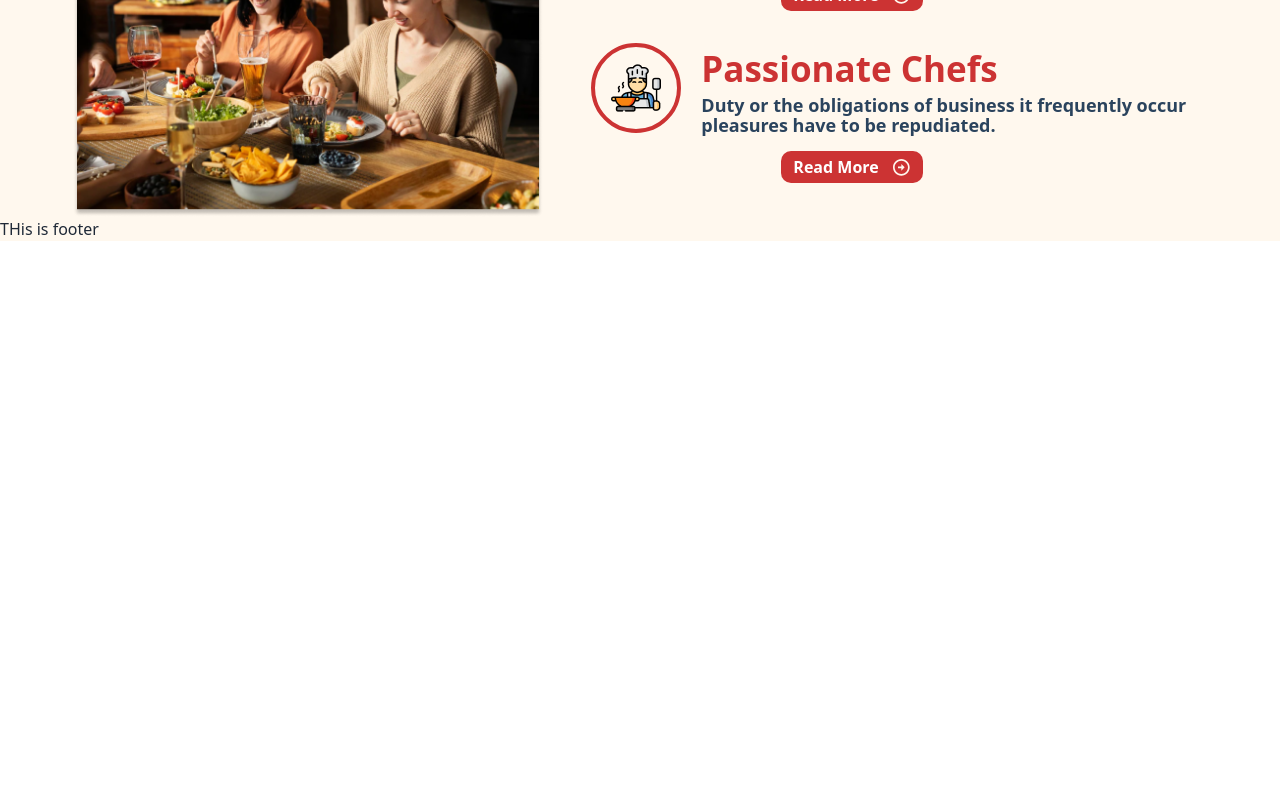
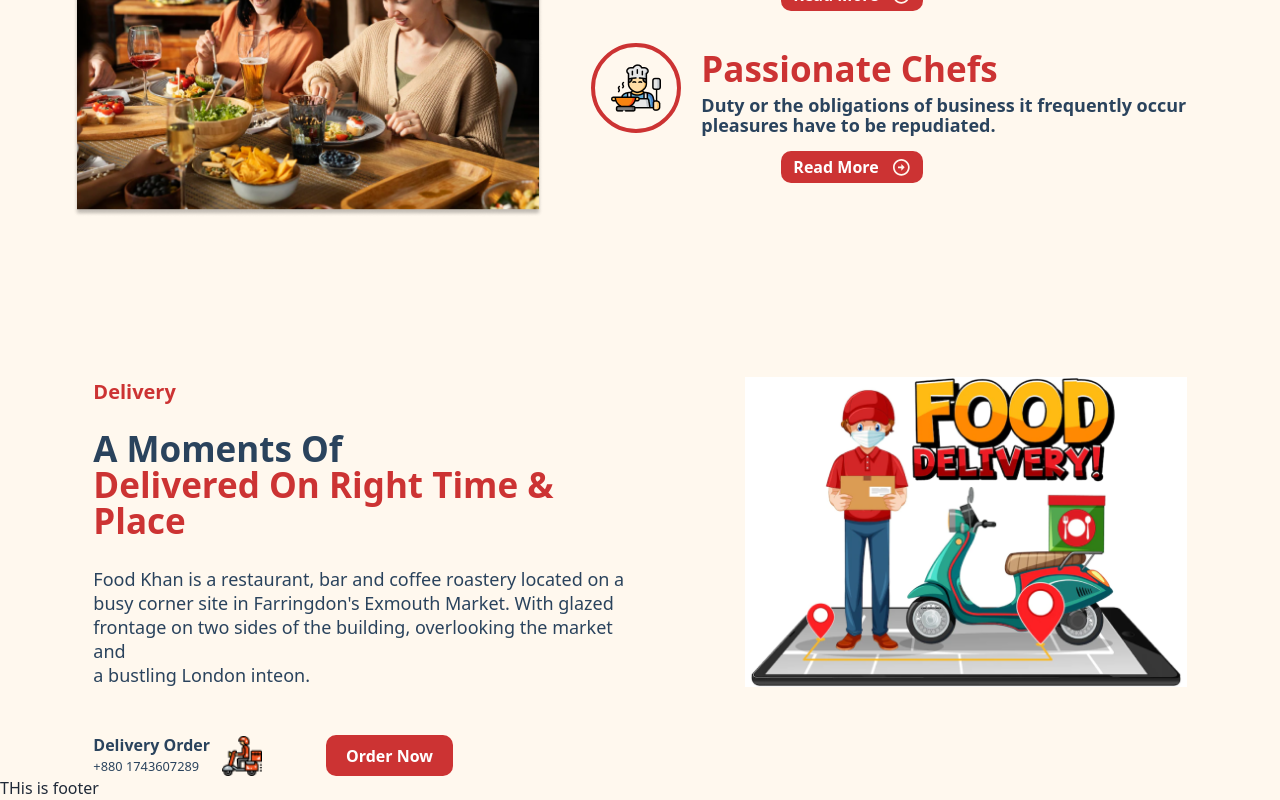
Before and after one commit to JannatunNimeNishat/cafe-007, a React (Vite) app: page / in a window 1280 px wide. Shown: the part 2948-3748 px from the top of the page. Before the commit the page ends 3189 px from the top, so only its background shows below. Built offline with nearby package versions, Linux system fonts and the light colour scheme; no server answers.

Commit message:
Delivery section added on home page

```diff
--- /dev/null
+++ b/src/pages/Home/Delivery/Delivery.jsx
@@ -0,0 +1,44 @@
+
+import delivery_img from '../../../assets/delivery/image_delivery.png'
+import bike_img from '../../../assets/delivery/bike.png'
+const Delivery = () => {
+    return (
+        <div className='my-container px-10 mt-40'>
+
+            <div className='flex gap-24'>
+                <div>
+                    <p className='text-[#C33] text-[20px] font-bold '>Delivery</p>
+                    <h3 className=' text-[35px] font-bold leading-9 mt-6'><span className='text-[#2A435D]'>A Moments Of</span><br />
+                        <span className='text-[#C33]'>Delivered On Right Time & Place</span></h3>
+
+                    <p className='text-[#2A435D] text-[18px] mt-7 leading-6'>Food Khan is a restaurant, bar and coffee roastery located on a <br /> busy corner site in Farringdon's Exmouth Market. With glazed <br /> frontage on two sides of the building, overlooking the market and <br /> a bustling London inteon.</p>
+
+                    <div className='mt-12 flex gap-8'>
+                        <div className='text-[#2A435D] leading-5 flex items-center gap-2 mr-8'>
+                            <div>
+                                <p className='text-[#2A435D] font-bold'>Delivery Order</p>
+                                <small className='text-[#2A435D] '>
+                                    +880 1743607289
+                                </small>
+                            </div>
+                            <img className='h-10 w-10 ml-1' src={bike_img} alt="" />
+                        </div>
+
+                        <button className=' bg-[#C33] px-5 py-2  rounded-[10px] text-white font-bold '>
+                            Order Now
+
+                        </button>
+                    </div>
+
+                </div>
+
+                <figure>
+                    <img src={delivery_img} alt="" />
+                </figure>
+            </div>
+
+        </div>
+    );
+};
+
+export default Delivery;
--- a/src/pages/Home/Home/Home.jsx
+++ b/src/pages/Home/Home/Home.jsx
@@ -1,5 +1,6 @@
 import Banner from "../Banner/Banner";
 import BigOffer from "../BigOffer/BigOffer";
+import Delivery from "../Delivery/Delivery";
 import Menu from "../Menu/Menu";
 import OurRestaurant from "../OurRestaurant/OurRestaurant";
 import PopularDishes from "../PopularDishes/PopularDishes";
@@ -13,6 +14,7 @@ const Home = () => {
             <Menu/>
             <BigOffer/>
             <OurRestaurant/>
+            <Delivery/>
         </div>
     );
 };
```
Also changed, not shown: src/assets/delivery/bike.png (added), src/assets/delivery/image_delivery.png (added).
